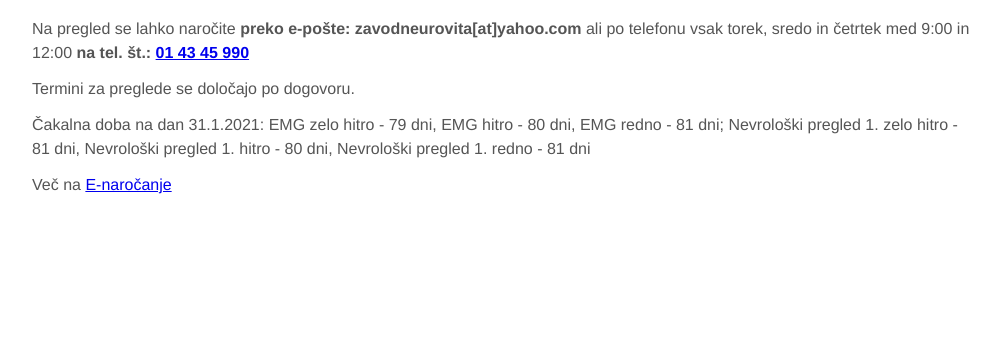
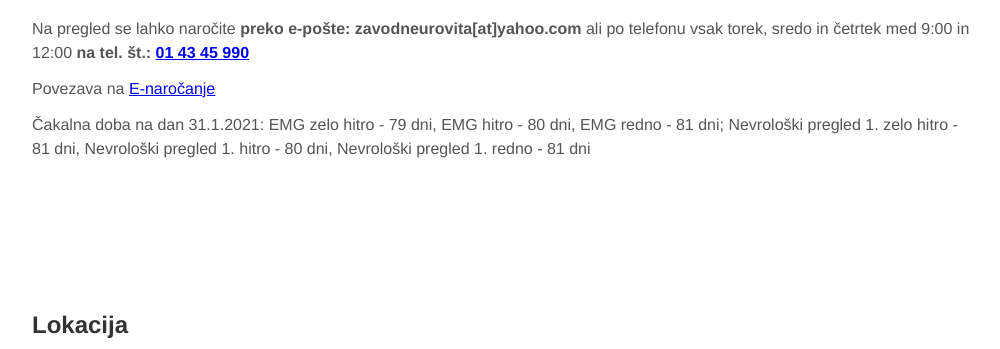
Before and after one commit to Neurovita/Neurovita, a plain HTML site: page index.html in a window 1280 px wide. Shown: the part 934-1283 px from the top of the page, without its empty margins (138-1138 px from the left). Drawn offline with nearby package versions, Linux system fonts and the light colour scheme.

Commit message:
Update index.html

```diff
--- a/index.html
+++ b/index.html
@@ -76,13 +76,8 @@ Komenskega 32, 1000 Ljubljana Tel.: 01 43 45 990"/>
 		Na pregled se lahko naro&#269;ite <strong>preko e-po&#353;te: zavodneurovita[at]yahoo.com</strong> ali po telefonu
  		vsak torek, sredo in &#269;etrtek med 9:00 in 12:00 <strong>na tel. &#353;t.:  <a href="tel:+386014345990">01 43 45 990</a></strong>
 		</p>
-		<p>
-		Termini za preglede se dolo&#269;ajo po dogovoru.
-
-</p>
-<p>Čakalna doba na dan 31.1.2021: EMG zelo hitro - 79 dni, EMG hitro - 80 dni, EMG redno - 81 dni; Nevrološki pregled 1. zelo hitro - 81 dni, Nevrološki pregled 1. hitro - 80 dni, Nevrološki pregled 1. redno - 81 dni</p>
-<p>Več na <a href="https://narocanje.ezdrav.si">E-naročanje</a></p>
-
+		<p>Povezava na <a href="https://narocanje.ezdrav.si">E-naro&#269;anje</a></p>
+		<p>Čakalna doba na dan 31.1.2021: EMG zelo hitro - 79 dni, EMG hitro - 80 dni, EMG redno - 81 dni; Nevrološki pregled 1. zelo hitro - 81 dni, Nevrološki pregled 1. hitro - 80 dni, Nevrološki pregled 1. redno - 81 dni</p>
 
  		<!-- Lokacija -->
 		<div class="map cf">
@@ -110,6 +105,7 @@ Komenskega 32, 1000 Ljubljana Tel.: 01 43 45 990"/>
 				<tr> <td>Nevrološki pregled		 </td> 	<td class="numberCell">80 EUR</td>	</tr>
 			</tbody>
 		</table>
+		<p>Termini za samopla&#269;ni&#353;ke preglede se dolo&#269;ajo po dogovoru.</p>
 	</div>
 
  	<!--
```
